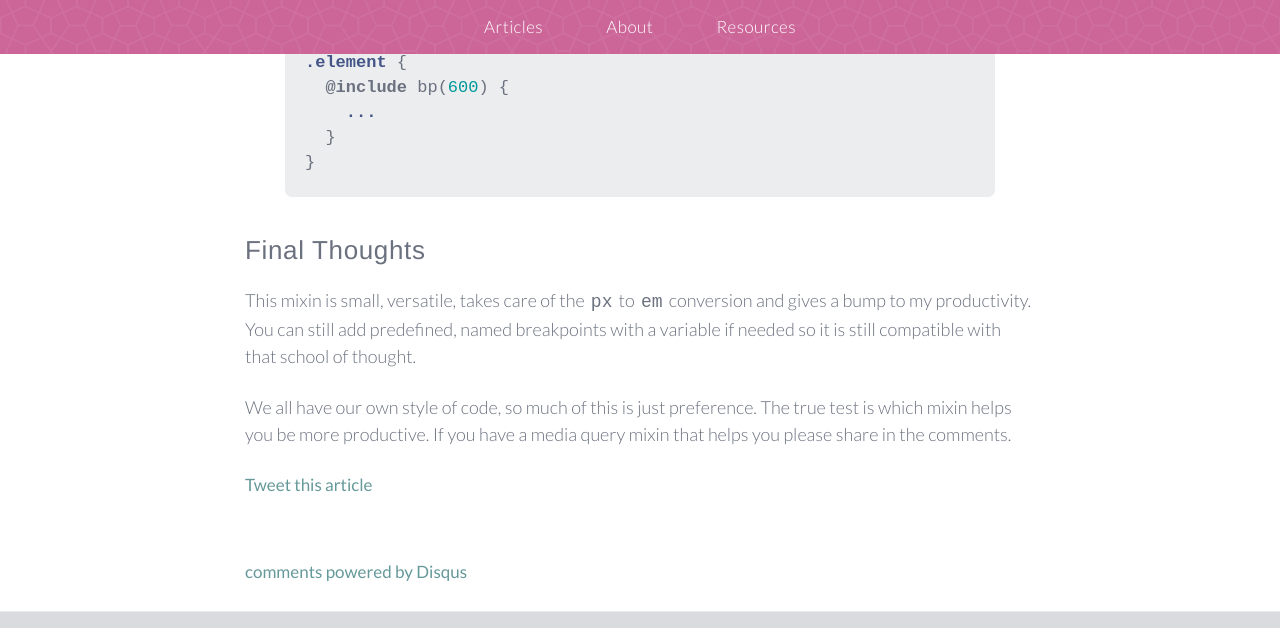
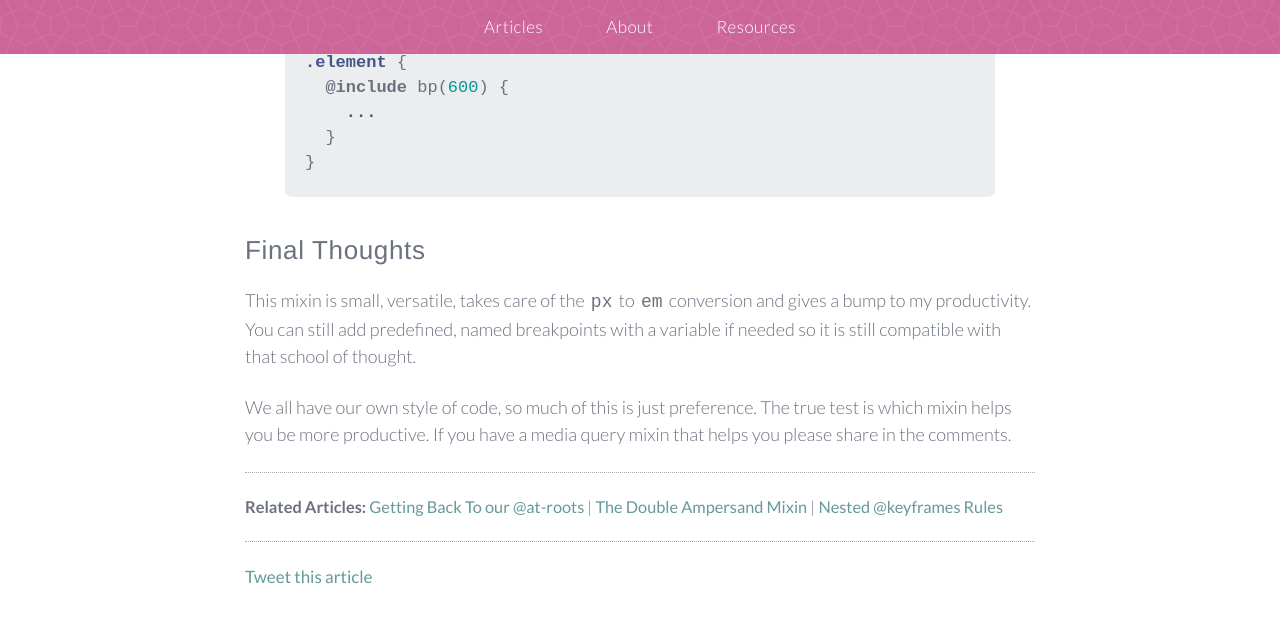
Before and after one commit to sassbreak/sassbreak.github.io, a Jekyll site: the page built from _posts/2015-03-06-flexible-media-query-mixin.md, in a window 1280 px wide and 900 px high, scrolled down 2672 px, cut to the strip 0-628 px from the top of the window. Built offline with Jekyll 4.4.1, drawn with Linux system fonts in a browser that asks for light colours; comment, search, counter and statistics services are not loaded.

Commit message:
Update 2015-03-06-flexible-media-query-mixin.md

```diff
--- a/_posts/2015-03-06-flexible-media-query-mixin.md
+++ b/_posts/2015-03-06-flexible-media-query-mixin.md
@@ -75,3 +75,9 @@
 This mixin is small, versatile, takes care of the `px` to `em` conversion and gives a bump to my productivity. You can still add predefined, named breakpoints with a variable if needed so it is still compatible with that school of thought.
 
 We all have our own style of code, so much of this is just preference. The true test is which mixin helps you be more productive. If you have a media query mixin that helps you please share in the comments.
+
+***
+
+<p style="font-size: 96%;"><strong>Related Articles:</strong> <a href="http://sassbreak.com/getting-back-to-our-roots"> Getting Back To our @at-roots</a> | <a href="http://sassbreak.com/double-ampersand-mixin"> The Double Ampersand Mixin</a> | <a href="http://sassbreak.com/nested-keyframe-rules-sass"> Nested @keyframes Rules</a></p>
+
+***
```
